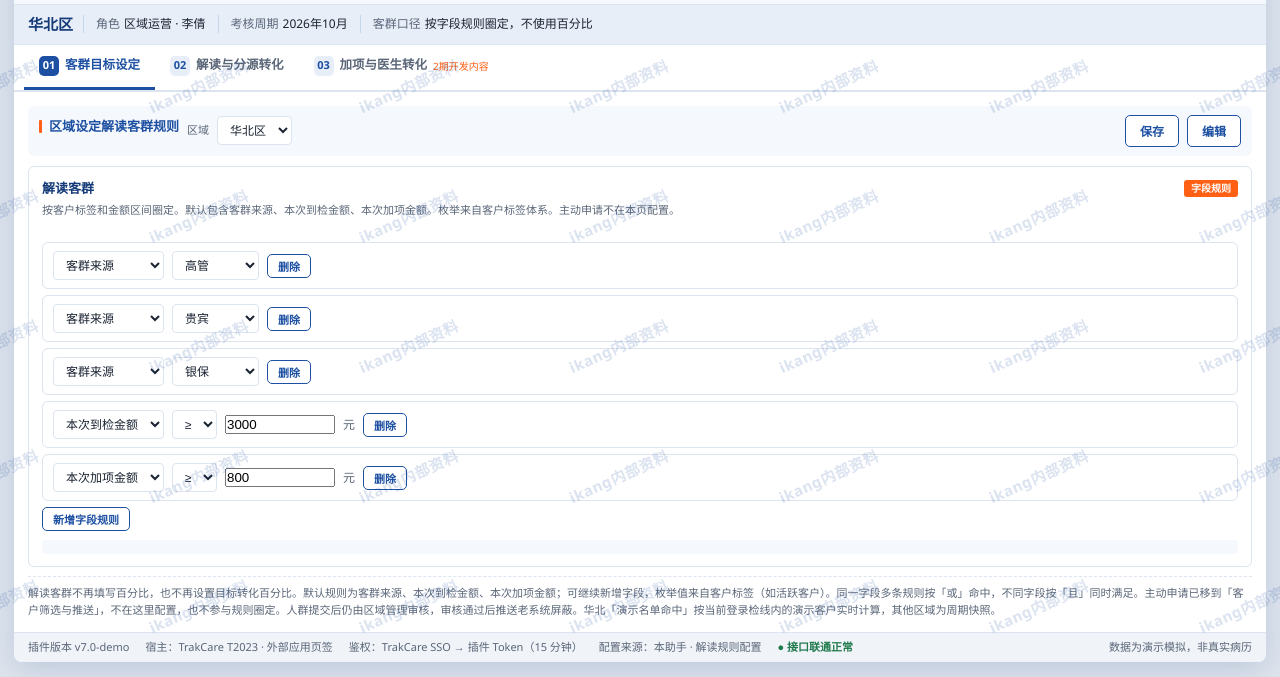
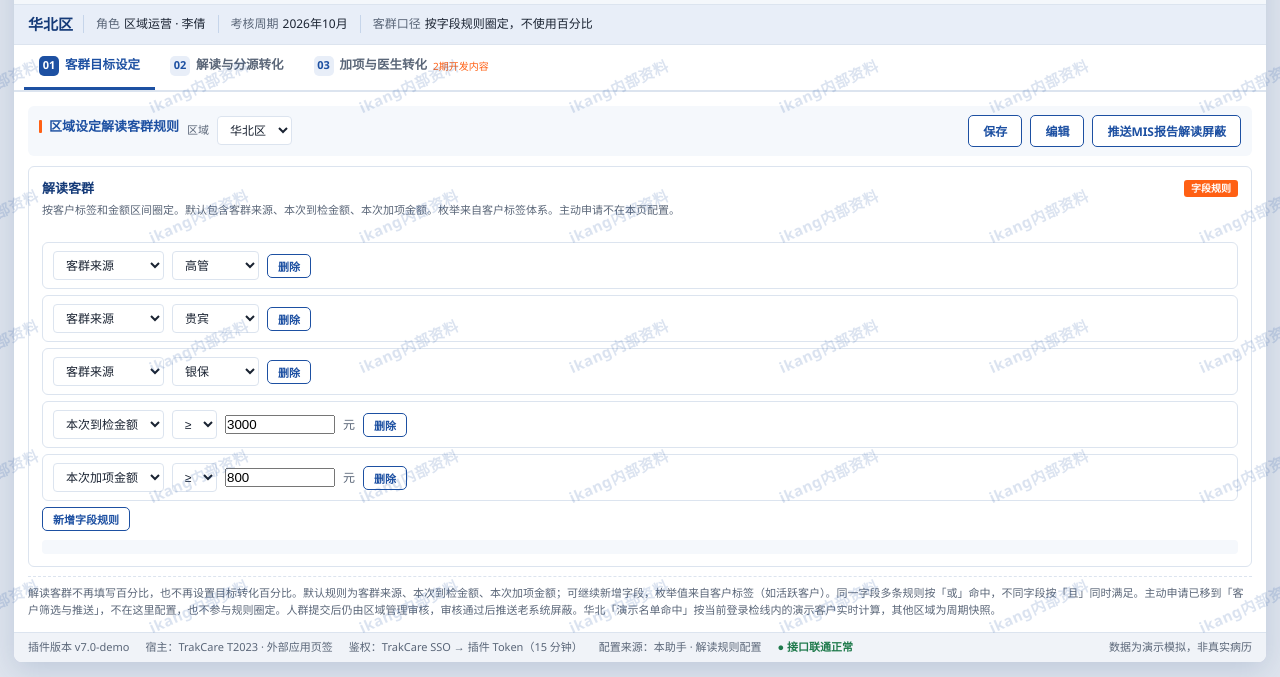
Before and after one commit to fool51/iKangProjects, a plain HTML site: page index.html in a window 1280 px wide. Both pictures are taken after a click on the button "目标与绩效". Shown: the part 123-800 px from the top of the page. Drawn offline with Linux system fonts and the light colour scheme.

Commit message:
Update version

```diff
--- a/index.html
+++ b/index.html
@@ -702,6 +702,7 @@
       <span style="margin-left:auto"></span>
       <button class="btn ghost" id="tgSave" onclick="saveTarget()">保存</button>
       <button class="btn ghost" id="tgSave" onclick="saveTarget()">编辑</button>
+      <button class="btn ghost" id="tgSave" onclick="saveTarget()">推送MIS报告解读屏蔽</button>
     </div>
     <div class="seg2" id="tgSegs"></div>
     <p class="note">解读客群不再填写百分比，也不再设置目标转化百分比。默认规则为客群来源、本次到检金额、本次加项金额；可继续新增字段，枚举值来自客户标签（如活跃客户）。同一字段多条规则按「或」命中，不同字段按「且」同时满足。主动申请已移到「客户筛选与推送」，不在这里配置，也不参与规则圈定。人群提交后仍由区域管理审核，审核通过后推送老系统屏蔽。华北「演示名单命中」按当前登录检线内的演示客户实时计算，其他区域为周期快照。</p>
```
